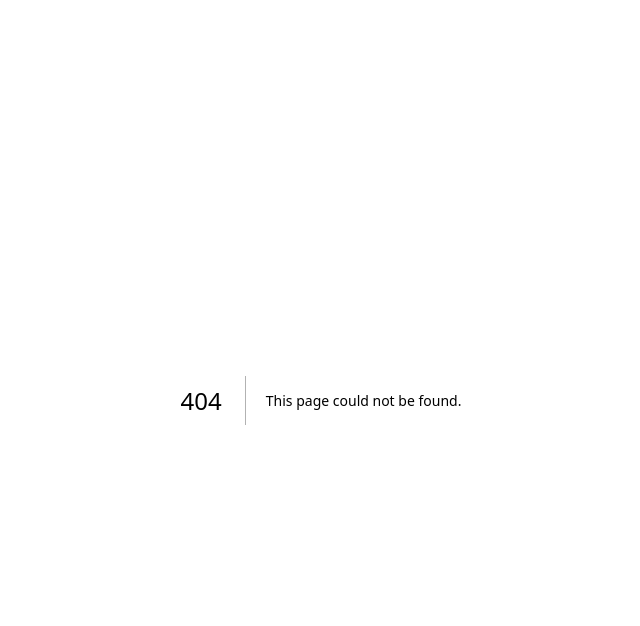
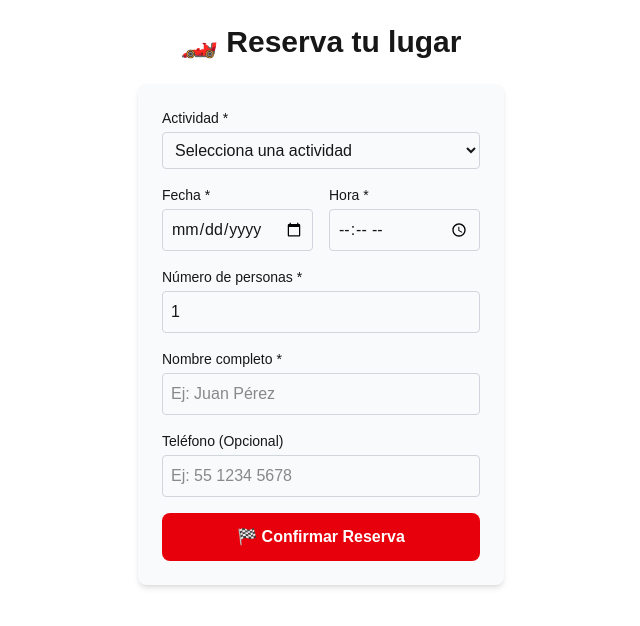
Before and after one commit to IngeniUriDev/kartodromo-web, a Next.js app: page /reservar in a window 1280 px wide. Before the commit this address had no page. Shown: the top 626 px of the page, without its empty margins (319-959 px from the left). Built offline with nearby package versions, Linux system fonts and the light colour scheme; no server answers.

Commit message:
Conexion con la base de datos

```diff
--- /dev/null
+++ b/app/reservar/page.tsx
@@ -0,0 +1,144 @@
+'use client' // 👈 ¡IMPORTANTE! Esto le dice a Next.js que este componente necesita interactividad (useState, onClick, etc.)
+
+import { useState } from 'react'
+import { supabase } from '../../lib/supabaseClient'
+
+export default function ReservarPage() {
+  // 1. Estados para controlar la interfaz
+  const [loading, setLoading] = useState(false)
+  const [mensaje, setMensaje] = useState('')
+
+  // 2. Estado para guardar lo que el usuario escribe en el formulario
+  const [formData, setFormData] = useState({
+    servicio_id: '',
+    fecha: '',
+    hora: '',
+    numero_personas: 1,
+    nombre_cliente: '',
+    telefono: ''
+  })
+
+  // 3. Función que actualiza el estado cuando el usuario escribe
+  const handleChange = (e: React.ChangeEvent<HTMLInputElement | HTMLSelectElement>) => {
+    setFormData({
+      ...formData,
+      [e.target.name]: e.target.value
+    })
+  }
+
+  // 4. Función que se ejecuta al hacer clic en "Confirmar Reserva"
+  const handleSubmit = async (e: React.FormEvent) => {
+    e.preventDefault() // Evita que la página se recargue al enviar
+    setLoading(true)
+    setMensaje('')
+
+    // Validación básica
+    if (!formData.servicio_id || !formData.fecha || !formData.hora || !formData.nombre_cliente) {
+      setMensaje('⚠️ Por favor completa todos los campos obligatorios.')
+      setLoading(false)
+      return
+    }
+
+    // 🚀 AQUÍ OCURRE LA MAGIA: Enviamos los datos a Supabase (Como enviar un mensaje a un Topic de Kafka)
+    const { error } = await supabase
+      .from('reservas')
+      .insert([
+        {
+          servicio_id: formData.servicio_id,
+          fecha: formData.fecha,
+          hora: formData.hora,
+          numero_personas: parseInt(formData.numero_personas.toString()),
+          nombre_cliente: formData.nombre_cliente,
+          telefono: formData.telefono,
+          estado: 'pendiente' // Estado inicial por defecto
+        }
+      ])
+
+    // 5. Manejamos la respuesta de la base de datos
+    if (error) {
+      console.error('Error al reservar:', error)
+      setMensaje('❌ Hubo un error al guardar la reserva. Revisa la consola.')
+    } else {
+      setMensaje('✅ ¡Reserva creada con éxito! Nos vemos en la pista.')
+      // Limpiamos el formulario para una nueva reserva
+      setFormData({ servicio_id: '', fecha: '', hora: '', numero_personas: 1, nombre_cliente: '', telefono: '' })
+    }
+
+    setLoading(false)
+  }
+
+  return (
+    <div className="max-w-2xl mx-auto p-6">
+      <h1 className="text-3xl font-bold mb-6 text-center">🏎️ Reserva tu lugar</h1>
+
+      {/* Mostrar mensaje de éxito o error */}
+      {mensaje && (
+        <div className={`p-4 mb-4 rounded-lg text-center font-medium ${mensaje.includes('✅') ? 'bg-green-100 text-green-700' : 'bg-red-100 text-red-700'}`}>
+          {mensaje}
+        </div>
+      )}
+
+      <form onSubmit={handleSubmit} className="space-y-4 bg-gray-50 p-6 rounded-lg shadow-md">
+
+        {/* Campo: Actividad */}
+        <div>
+          <label className="block text-sm font-medium mb-1">Actividad *</label>
+          <select
+            name="servicio_id"
+            value={formData.servicio_id}
+            onChange={handleChange}
+            className="w-full p-2 border border-gray-300 rounded focus:ring-2 focus:ring-red-500"
+            required
+          >
+            <option value="">Selecciona una actividad</option>
+            {/* ⚠️ NOTA: En un siguiente paso, llenaremos esto automáticamente desde la BD.
+                Por ahora, ve a Supabase > Table Editor > servicios, copia los "id" (UUID)
+                de cada servicio y pégalos aquí en los "value". */}
+            <option value="2ed52812-24da-4fd9-925d-6a50cfbd33c9">Kartódromo</option>
+            <option value="b24dccbe-10ae-4aac-b356-4d85513a47de">Motódromo</option>
+            <option value="b6e79d87-4a81-4aac-9c04-49b52e8e1cdc">Gotcha</option>
+          </select>
+        </div>
+
+        {/* Campos: Fecha y Hora */}
+        <div className="grid grid-cols-1 md:grid-cols-2 gap-4">
+          <div>
+            <label className="block text-sm font-medium mb-1">Fecha *</label>
+            <input type="date" name="fecha" value={formData.fecha} onChange={handleChange} className="w-full p-2 border border-gray-300 rounded" required />
+          </div>
+          <div>
+            <label className="block text-sm font-medium mb-1">Hora *</label>
+            <input type="time" name="hora" value={formData.hora} onChange={handleChange} className="w-full p-2 border border-gray-300 rounded" required />
+          </div>
+        </div>
+
+        {/* Campo: Personas */}
+        <div>
+          <label className="block text-sm font-medium mb-1">Número de personas *</label>
+          <input type="number" name="numero_personas" min="1" value={formData.numero_personas} onChange={handleChange} className="w-full p-2 border border-gray-300 rounded" required />
+        </div>
+
+        {/* Campo: Nombre */}
+        <div>
+          <label className="block text-sm font-medium mb-1">Nombre completo *</label>
+          <input type="text" name="nombre_cliente" value={formData.nombre_cliente} onChange={handleChange} className="w-full p-2 border border-gray-300 rounded" placeholder="Ej: Juan Pérez" required />
+        </div>
+
+        {/* Campo: Teléfono */}
+        <div>
+          <label className="block text-sm font-medium mb-1">Teléfono (Opcional)</label>
+          <input type="tel" name="telefono" value={formData.telefono} onChange={handleChange} className="w-full p-2 border border-gray-300 rounded" placeholder="Ej: 55 1234 5678" />
+        </div>
+
+        {/* Botón de Enviar */}
+        <button
+          type="submit"
+          disabled={loading}
+          className="w-full bg-red-600 text-white font-bold py-3 rounded-lg hover:bg-red-700 transition disabled:bg-gray-400 disabled:cursor-not-allowed"
+        >
+          {loading ? '⏳ Guardando en la base de datos...' : '🏁 Confirmar Reserva'}
+        </button>
+      </form>
+    </div>
+  )
+}
--- /dev/null
+++ b/app/test-db/page.tsx
@@ -0,0 +1,30 @@
+import { supabase } from '../../lib/supabaseClient'
+
+export default async function TestDB() {
+  // Consultamos los servicios desde Supabase
+  const { data: servicios, error } = await supabase
+    .from('servicios')
+    .select('*')
+    .eq('activo', true)
+
+  if (error) {
+    return <div className="p-10 text-red-500">Error: {error.message}</div>
+  }
+
+  return (
+    <div className="p-10">
+      <h1 className="text-3xl font-bold mb-6">🧪 Prueba de Base de Datos</h1>
+      <p className="mb-4">Servicios encontrados: {servicios?.length}</p>
+
+      <div className="space-y-4">
+        {servicios?.map((servicio) => (
+          <div key={servicio.id} className="border p-4 rounded-lg">
+            <h2 className="text-xl font-bold">{servicio.nombre}</h2>
+            <p className="text-gray-600">{servicio.descripcion}</p>
+            <p className="text-sm text-blue-500">Capacidad: {servicio.capacidad_maxima} personas</p>
+          </div>
+        ))}
+      </div>
+    </div>
+  )
+}
--- /dev/null
+++ b/lib/supabaseClient.ts
@@ -0,0 +1,6 @@
+import { createClient } from '@supabase/supabase-js'
+
+const supabaseUrl = process.env.NEXT_PUBLIC_SUPABASE_URL!
+const supabaseAnonKey = process.env.NEXT_PUBLIC_SUPABASE_ANON_KEY!
+
+export const supabase = createClient(supabaseUrl, supabaseAnonKey)
--- a/package.json
+++ b/package.json
@@ -9,6 +9,7 @@
     "lint": "eslint"
   },
   "dependencies": {
+    "@supabase/supabase-js": "^2.110.8",
     "lucide-react": "^1.25.0",
     "next": "16.2.11",
     "react": "19.2.4",
```
Also changed, not shown: 1 other file (tests, documents, lock files or other folders).
